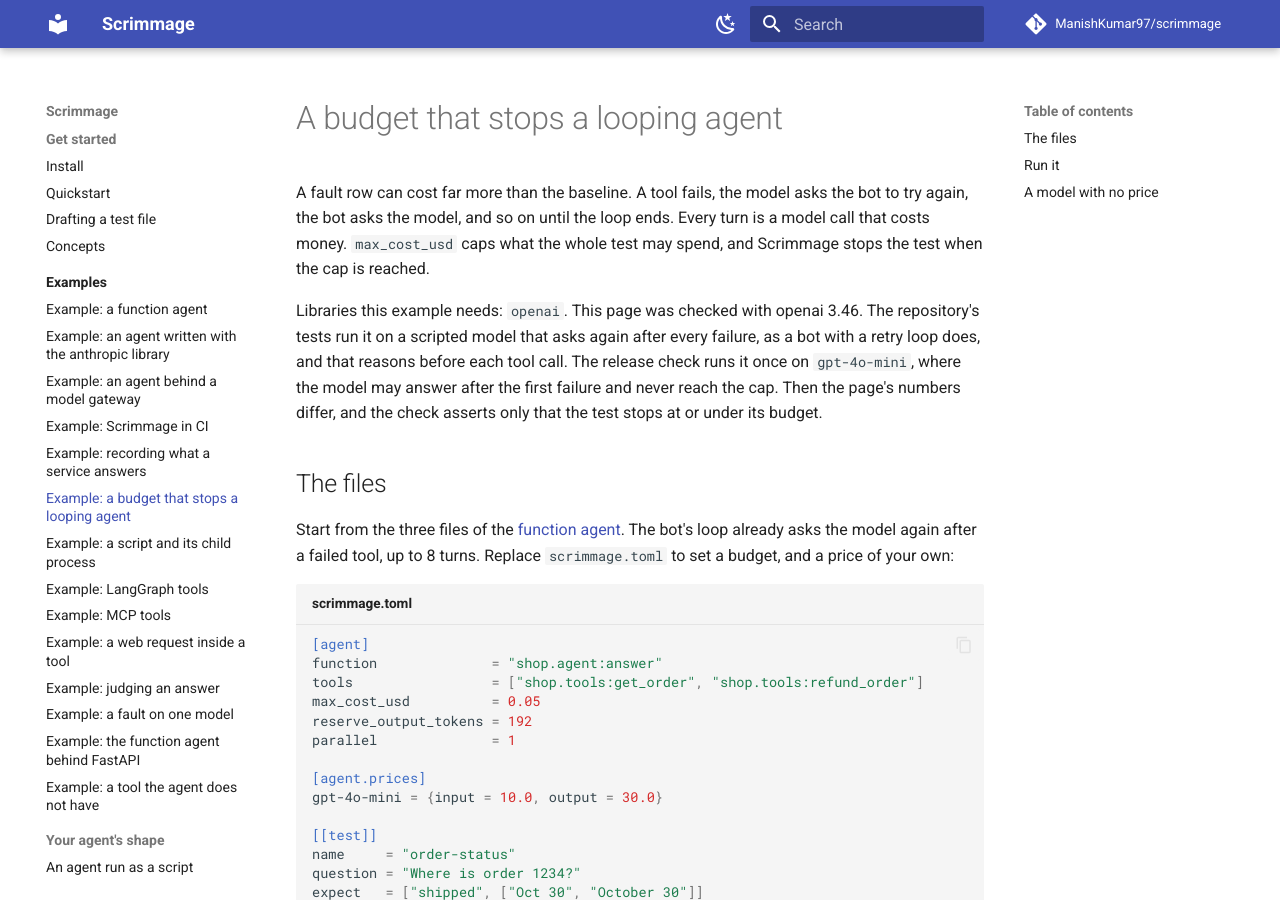
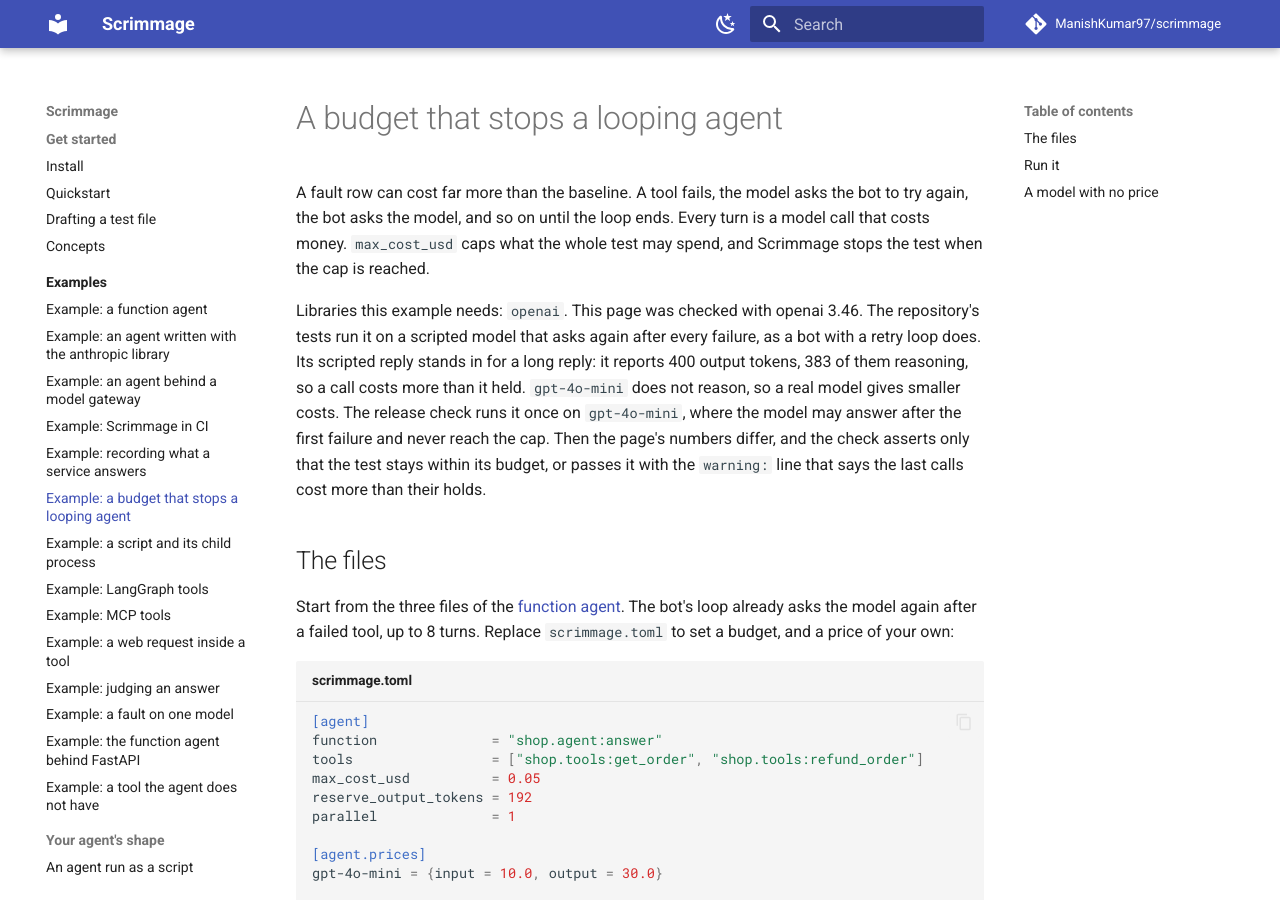
Before and after one commit to ManishKumar97/scrimmage, an MkDocs documentation site: the page built from docs/examples/budget.md, in a window 1280 px wide and 900 px high. Built offline with MkDocs 1.6.1 and Material for MkDocs 9.7.7, drawn with Linux system fonts in a browser that asks for light colours; comment, search, counter and statistics services are not loaded; some of the changed text lies outside the part shown.

Commit message:
docs(examples): state what the budget and anthropic pages were run on

```diff
--- a/docs/examples/budget.md
+++ b/docs/examples/budget.md
@@ -7,9 +7,11 @@ Every turn is a model call that costs money.
 
 Libraries this example needs: `openai`.
 This page was checked with openai 3.46.
-The repository's tests run it on a scripted model that asks again after every failure, as a bot with a retry loop does, and that reasons before each tool call.
+The repository's tests run it on a scripted model that asks again after every failure, as a bot with a retry loop does.
+Its scripted reply stands in for a long reply: it reports 400 output tokens, 383 of them reasoning, so a call costs more than it held.
+`gpt-4o-mini` does not reason, so a real model gives smaller costs.
 The release check runs it once on `gpt-4o-mini`, where the model may answer after the first failure and never reach the cap.
-Then the page's numbers differ, and the check asserts only that the test stops at or under its budget.
+Then the page's numbers differ, and the check asserts only that the test stays within its budget, or passes it with the `warning:` line that says the last calls cost more than their holds.
 
 ## The files
 
@@ -79,7 +81,8 @@ In the fault row the first run's first reply cost $0.0128, more than the call he
 That took the money spent, $0.0527, over the cap, and Scrimmage refused the bot's next call: "budget reached".
 The test stopped with exit code 2, and the fault row has no result, as only one run began.
 
-The cap is passed by what the last call cost above its hold.
+The cap is passed by what the last calls cost above their holds.
+On this page one call does it; with other settings several calls can, as [The budget](../limits/budget.md) says.
 Scrimmage cannot know how long a reply will be before it is sent, and the `warning:` line says so.
 The 7 turns left in the bot's 8 never ran.
 
```
Also changed, not shown: docs/examples/anthropic-agent.md (+2 -0 lines).
